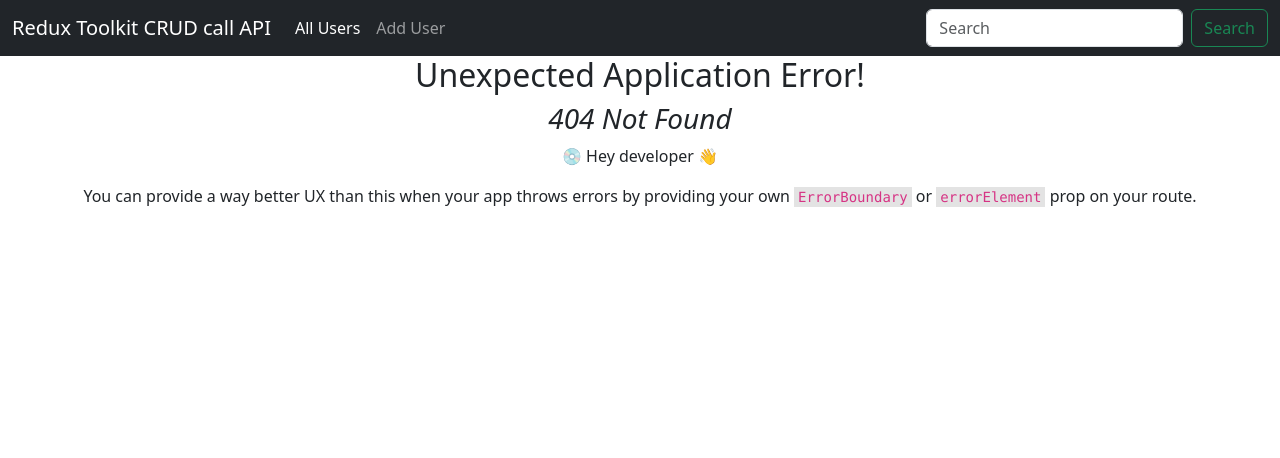
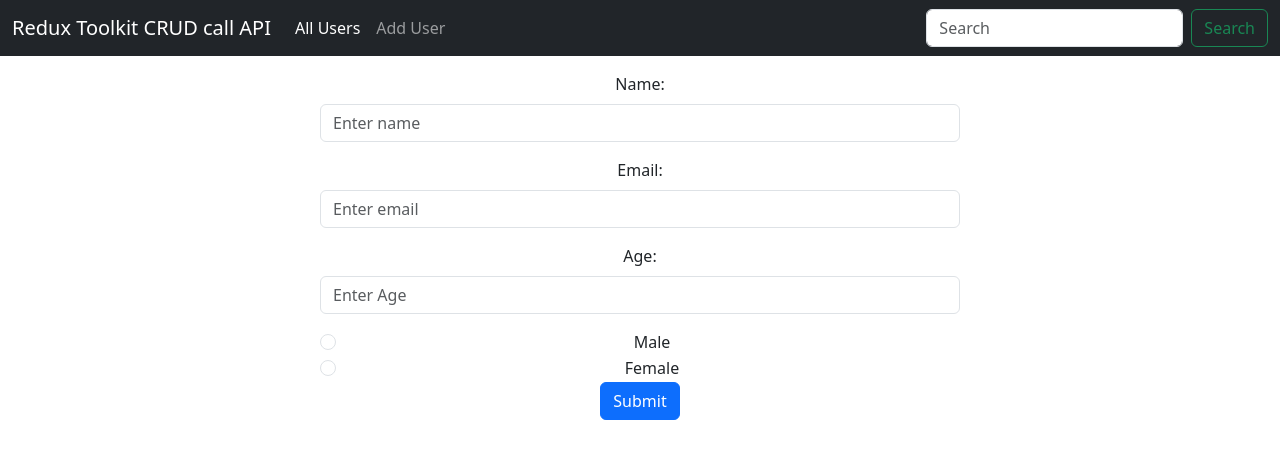
Before and after one commit to CuongND04/redux-toolkit-crud, a React (Create React App) app: page /edit/1 in a window 1280 px wide. Before the commit this address had no page. Shown: the top 458 px of the page. Built offline with nearby package versions, Linux system fonts and the light colour scheme.

Commit message:
✨ Update user

```diff
--- a/src/App.js
+++ b/src/App.js
@@ -3,10 +3,12 @@ import Create from "./components/Create";
 import Nav from "./components/Nav";
 import Read from "./components/Read";
 import { RouterProvider, createBrowserRouter } from "react-router-dom";
+import Update from "./components/Update";
 function App() {
   const router = createBrowserRouter([
     { path: "/create", element: <Create /> },
     { path: "/", element: <Read /> },
+    { path: "/edit/:id", element: <Update /> },
   ]);
   return (
     <div className="App">
--- a/src/components/Read.jsx
+++ b/src/components/Read.jsx
@@ -2,6 +2,7 @@ import React, { useEffect, useState } from "react";
 import { readAllUsers } from "../features/userSlice";
 import { useDispatch, useSelector } from "react-redux";
 import CustomModal from "./CustomModal";
+import { Link } from "react-router-dom";
 
 function Read() {
   const dispatch = useDispatch();
@@ -27,26 +28,26 @@ function Read() {
       {isPopup && <CustomModal id={selectedId} setPopup={setPopup} />}
       {users &&
         users.map((user) => (
-          <div class="card my-2">
-            <div class="card-body">
-              <h5 class="card-title">{user.name}</h5>
-              <h6 class="card-subtitle mb-2 text-body-secondary">
+          <div key={user.id} className="card my-2">
+            <div className="card-body">
+              <h5 className="card-title">{user.name}</h5>
+              <h6 className="card-subtitle mb-2 text-body-secondary">
                 {user.email}
               </h6>
-              <p class="card-text">
+              <p className="card-text">
                 {user.age} - {user.gender}
               </p>
               <a
                 href="#"
-                class="btn btn-success me-2"
+                className="btn btn-success me-2"
                 onClick={() => viewDetailHandler(user.id)}
               >
                 View
               </a>
-              <a href="#" class="btn btn-warning me-2">
+              <Link to={`/edit/${user.id}`} className="btn btn-warning me-2">
                 Edit
-              </a>
-              <a href="#" class="btn btn-danger">
+              </Link>
+              <a href="#" className="btn btn-danger">
                 Delete
               </a>
             </div>
--- /dev/null
+++ b/src/components/Update.jsx
@@ -0,0 +1,113 @@
+import React, { useEffect, useState } from "react";
+import { useDispatch, useSelector } from "react-redux";
+import { useNavigate, useParams } from "react-router-dom";
+import { updateUser } from "../features/userSlice";
+
+const Update = () => {
+  const [updateData, setUpdateData] = useState();
+  const { id } = useParams();
+  const { users, loading } = useSelector((state) => state.user);
+
+  useEffect(() => {
+    if (id) {
+      const user = users.find((user) => user.id === id);
+      setUpdateData(user); // y nghia la tim user theo id va load lai de hien thi du lieu cu len form
+    }
+  }, []);
+  const dispatch = useDispatch();
+  const navigate = useNavigate();
+  const handleSubmit = (e) => {
+    e.preventDefault();
+    dispatch(updateUser(updateData));
+    console.log(updateData);
+    navigate("/");
+  };
+
+  const inputChangeHandler = (e) => {
+    setUpdateData({ ...updateData, [e.target.name]: e.target.value });
+  };
+  return (
+    <>
+      <div>
+        <form className="w-50 mx-auto" onSubmit={handleSubmit}>
+          <div className="mb-3 mt-3">
+            <label htmlFor="email" className="form-label">
+              Name:
+            </label>
+            <input
+              type="text"
+              className="form-control"
+              id="name"
+              placeholder="Enter name"
+              name="name"
+              value={updateData && updateData.name}
+              onChange={inputChangeHandler}
+            />
+          </div>
+          <div className="mb-3 mt-3">
+            <label htmlFor="email" className="form-label">
+              Email:
+            </label>
+            <input
+              type="email"
+              className="form-control"
+              id="email"
+              placeholder="Enter email"
+              name="email"
+              value={updateData && updateData.email}
+              onChange={inputChangeHandler}
+            />
+          </div>
+          <div className="mb-3">
+            <label htmlFor="pwd" className="form-label">
+              Age:
+            </label>
+            <input
+              type="text"
+              className="form-control"
+              id="age"
+              placeholder="Enter Age"
+              name="age"
+              value={updateData && updateData.age}
+              onChange={inputChangeHandler}
+            />
+          </div>
+          <div className="form-check">
+            <input
+              type="radio"
+              className="form-check-input"
+              id="radio1"
+              name="gender"
+              value="male"
+              checked={updateData && updateData.gender === "male"}
+              onChange={inputChangeHandler}
+            />
+            <label className="form-check-label" htmlFor="radio1">
+              Male
+            </label>
+          </div>
+          <div className="form-check">
+            <input
+              type="radio"
+              className="form-check-input"
+              id="radio2"
+              name="gender"
+              value="female"
+              checked={updateData && updateData.gender === "female"}
+              onChange={inputChangeHandler}
+            />
+
+            <label className="form-check-label" htmlFor="radio2">
+              Female
+            </label>
+          </div>
+          <button type="submit" className="btn btn-primary">
+            Submit
+          </button>
+        </form>
+      </div>
+    </>
+  );
+};
+
+export default Update;
--- a/src/features/userSlice.js
+++ b/src/features/userSlice.js
@@ -1,4 +1,4 @@
-import { createSlice, createAsyncThunk} from "@reduxjs/toolkit";
+import { createSlice, createAsyncThunk } from "@reduxjs/toolkit";
 
 // tạo user mới
 export const createUser = createAsyncThunk(
@@ -28,7 +28,29 @@ export const readAllUsers = createAsyncThunk(
   "readAllUsers",
   async (args, { rejectWithValue }) => {
     const response = await fetch(
-      "https://66d577d6f5859a7042662b3e.mockapi.io/user",
+      "https://66d577d6f5859a7042662b3e.mockapi.io/user"
+    );
+    try {
+      const json = await response.json();
+      return json;
+    } catch (error) {
+      return rejectWithValue(error);
+    }
+  }
+);
+// cập nhật user
+export const updateUser = createAsyncThunk(
+  "updateUser",
+  async (data, { rejectWithValue }) => {
+    const response = await fetch(
+      `https://66d577d6f5859a7042662b3e.mockapi.io/user/${data.id}`,
+      {
+        method: "PUT",
+        headers: {
+          "Content-Type": "application/json",
+        },
+        body: JSON.stringify(data),
+      }
     );
     try {
       const json = await response.json();
@@ -40,18 +62,16 @@ export const readAllUsers = createAsyncThunk(
 );
 
 const userSlice = createSlice({
-  name:"userSlice",
-  initialState : {
-    users:[],
+  name: "userSlice",
+  initialState: {
+    users: [],
     loading: false,
-    error:null
+    error: null,
   },
-  reducers:{
-  }
-  ,
+  reducers: {},
   extraReducers: (builder) => {
     builder
-    // đang chờ
+      // đang chờ
       .addCase(createUser.pending, (state) => {
         state.loading = true;
       })
@@ -75,8 +95,22 @@ const userSlice = createSlice({
       .addCase(readAllUsers.rejected, (state, action) => {
         state.loading = false;
         state.error = action.payload;
+      })
+      .addCase(updateUser.pending, (state) => {
+        state.loading = true;
+      })
+      .addCase(updateUser.fulfilled, (state, action) => {
+        state.loading = false;
+        // user nào có id trùng với payload.id thì được cập nhật còn không thì giữ nguyên
+        state.users = state.users.map((us) =>
+          us.id === action.payload.id ? action.payload : us
+        );
+      })
+      .addCase(updateUser.rejected, (state, action) => {
+        state.loading = false;
+        state.error = action.payload;
       });
-  }
-})
+  },
+});
 
 export default userSlice.reducer;
```
